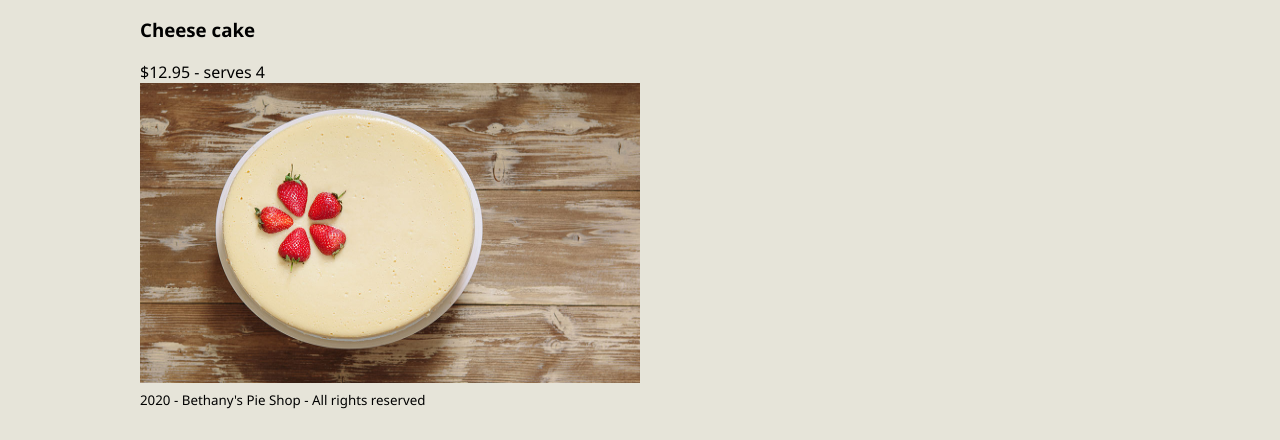
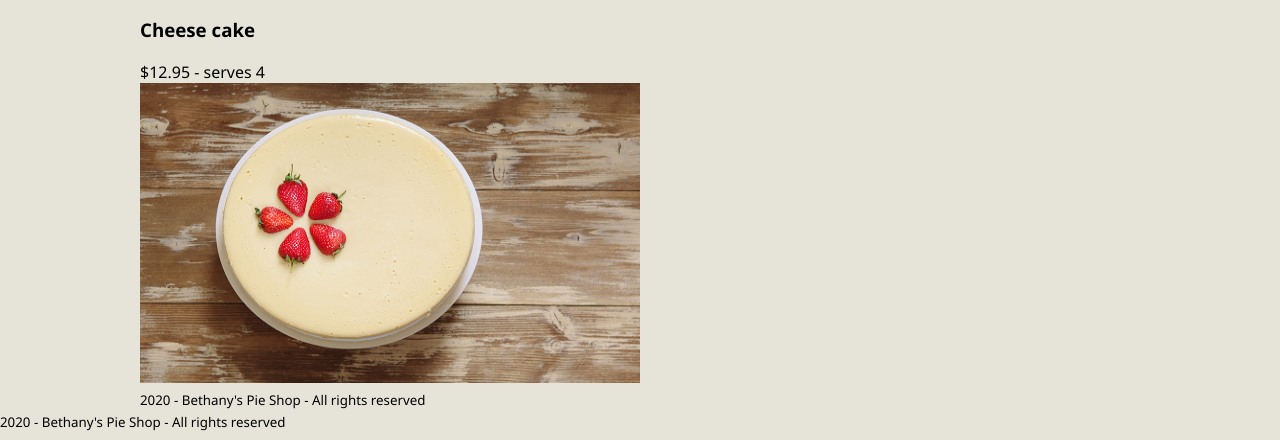
Before and after one commit to shivsan/learning-html, a plain HTML site: page index.html in a window 1280 px wide. Shown: the part 440-880 px from the top of the page. Before the commit the page ends 858 px from the top, so only its background shows below. Drawn offline with Linux system fonts and the light colour scheme.

Commit message:
Adding footer.

```diff
--- a/index.html
+++ b/index.html
@@ -82,5 +82,8 @@
         </article>
     </main>
 </div>
+<footer style="clear: both">
+    <small>2020 - Bethany's Pie Shop - All rights reserved</small>
+</footer>
 </body>
 </html>
```
